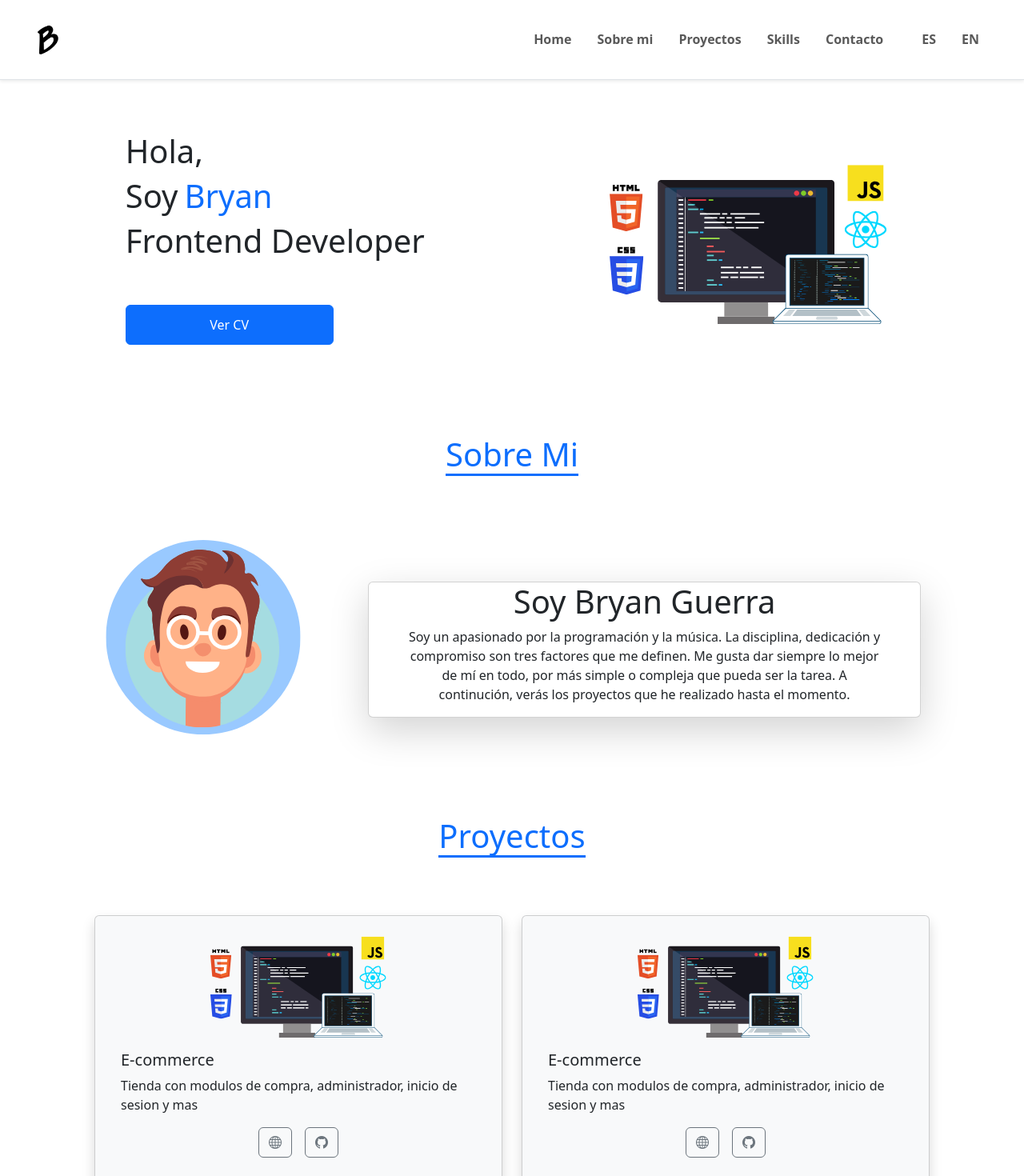
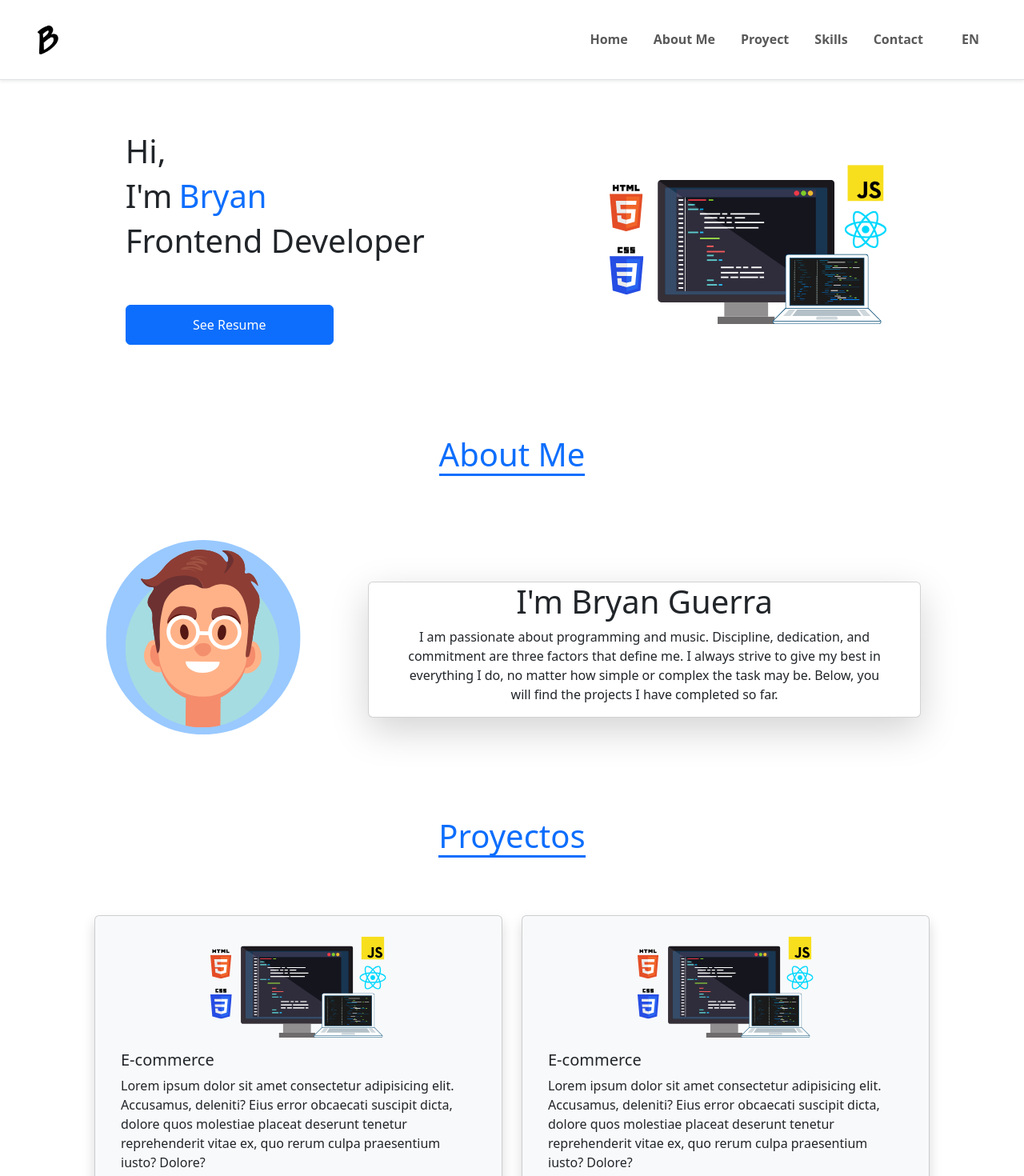
Before and after one commit to BryanMlg/Portafolio, a React (Vite) app: page / in a window 1280 px wide. Shown: the top 1470 px of the page at 80% size. Built offline with nearby package versions, Linux system fonts and the light colour scheme.

Commit message:
Context Language Selected

```diff
--- a/src/Components/Aboutme.tsx
+++ b/src/Components/Aboutme.tsx
@@ -1,20 +1,27 @@
 import Imagen from "../assets/Desarrollador.svg";
 import Subtitle from "./Subtitle";
 import Aos from "aos";
+import { useContext } from "react";
+import { AppContext } from "../Context/ContextApp";
 import { useEffect } from "react";
 export default function Aboutme() {
+  const { isOn } = useContext(AppContext);
   useEffect(() => {
     Aos.init();
   }, []);
   return (
     <section
-      className="d-flex flex-column"
       data-aos="fade-down"
       data-aos-easing="ease-in-out"
       data-aos-duration="1000"
       id="aboutme"
     >
-      <Subtitle subtitle="Sobre Mi"/>
+      {isOn ? (
+        <Subtitle subtitle="Sobre Mi" />
+      ) : (
+        <Subtitle subtitle="About Me" />
+      )}
+
       <div
         data-aos="fade-left"
         className="d-flex justify-content-evenly align-items-center  px-5 flex-column flex-sm-row mt-5"
@@ -28,7 +35,8 @@ export default function Aboutme() {
           />
         </div>
         <div className="card px-5 text-center col-md-7 shadow-lg">
-          <h1>Soy Bryan Guerra</h1>
+          {isOn ? <h1>Soy Bryan Guerra</h1> : <h1>I'm Bryan Guerra</h1>}
+          {isOn ? (
             <p>
               Soy un apasionado por la programación y la música. La disciplina,
               dedicación y compromiso son tres factores que me definen. Me gusta
@@ -36,6 +44,15 @@ export default function Aboutme() {
               pueda ser la tarea. A continución, verás los proyectos que he
               realizado hasta el momento.
             </p>
+          ) : (
+            <p>
+              I am passionate about programming and music. Discipline,
+              dedication, and commitment are three factors that define me. I
+              always strive to give my best in everything I do, no matter how
+              simple or complex the task may be. Below, you will find the
+              projects I have completed so far.
+            </p>
+          )}
         </div>
       </div>
     </section>
--- a/src/Components/Contact.tsx
+++ b/src/Components/Contact.tsx
@@ -1,10 +1,17 @@
+import { useContext } from "react";
+import { AppContext } from "../Context/ContextApp";
 export default function Contact() {
+  const { isOn } = useContext(AppContext);
   return (
     <section className="container mt-4 text-center" data-aos="flip-left"
     id="Contact"
     data-aos-easing="ease-out-cubic"
     data-aos-duration="1500">
-    <p>Llámame, o escríbeme un e-mail.</p>
+    {isOn ? (
+        <p>Llámame, o escríbeme un e-mail.</p>
+      ) : (
+        <p>Call me, or send me an e-mail</p>
+      )}
     <div className="container py-5 px-3 d-flex shadow-lg rounded justify-content-center align-items-center flex-column">
     <i className="bi bi-envelope-at fw-medium"> bryanmlg2018@gmail.com</i>
     <i className="bi bi-telephone fw-medium mt-2"> +502 4101-0637</i>
--- a/src/Components/Footer.tsx
+++ b/src/Components/Footer.tsx
@@ -1,10 +1,17 @@
 import Logo from "../assets/5.png";
+import { useContext } from "react";
+import { AppContext } from "../Context/ContextApp";
 export default function Footer() {
+  const { isOn } = useContext(AppContext);
   return (
     <footer className="conatiner-fluid border-top shadow-sm  rounded py-3 mt-5 d-flex justify-content-center align-items-center flex-column">
         <img src={Logo} alt="Logo" style={{width:"40px", height:"40px"}} className="rounded-circle"/>
         <div className="d-flex mt-2">
+        {isOn ? (
         <h6 className="text-center">Creado por</h6>
+      ) : (
+        <h6 className="text-center">Created by</h6>
+      )}
         <h6 className="ms-1 text-primary">Bryan Guerra</h6>
         <h6 className="ms-1">💻</h6>
         </div>
--- a/src/Components/Header.tsx
+++ b/src/Components/Header.tsx
@@ -1,5 +1,10 @@
+import { useContext } from "react";
+import { AppContext } from "../Context/ContextApp";
 import Logo from "../assets/5.png";
+
 export default function Header() {
+  const { isOn, toggleSwitch } = useContext(AppContext);
+
   return (
     <nav
       className="navbar navbar-expand-md border-bottom shadow-sm sticky-top"
@@ -32,38 +37,33 @@ export default function Header() {
         <ul className="navbar-nav nav-underline justify-content-center align-items-center fw-bold">
           <li className="nav-item">
             <a className="nav-link" aria-current="page" href="#">
-              Home
+            {isOn ? "Inicio" : "Home"}
             </a>
           </li>
           <li className="nav-item">
             <a className="nav-link" href="#aboutme">
-              Sobre mi
+            {isOn ? "Sobre Mi" : "About Me"}
             </a>
           </li>
           <li className="nav-item">
             <a className="nav-link" href="#Proyects">
-              Proyectos
+            {isOn ? "Proyectos" : "Proyect"}
             </a>
           </li>
           <li className="nav-item">
             <a className="nav-link" href="#Skills">
-              Skills
+            {isOn ? "Habilidades" : "Skills"}
             </a>
           </li>
           <li className="nav-item">
             <a className="nav-link" href="#Contact">
-              Contacto
+              {isOn ? "Contacto" : "Contact"}
             </a>
           </li>
           <li className="nav-item"></li>
           <li>
-            <a className="nav-link" href="#">
-              ES
-            </a>
-          </li>
-          <li>
-            <a className="nav-link" href="#">
-              EN
+            <a className="nav-link" href="#" onClick={toggleSwitch}>
+              {isOn ? "ES" : "EN"}
             </a>
           </li>
         </ul>
--- a/src/Components/Hero.tsx
+++ b/src/Components/Hero.tsx
@@ -1,10 +1,13 @@
 import { useEffect } from "react";
 import Imagen from "../assets/hero-inferior.svg";
+import { useContext } from "react";
+import { AppContext } from "../Context/ContextApp";
 import Aos from "aos";
 export default function Hero() {
   useEffect(() => {
     Aos.init();
   }, []);
+  const {isOn} = useContext(AppContext);
   return (
     <section
       className="d-flex justify-content-around align-items-center  px-5 flex-column flex-md-row mt-5 mb-5"
@@ -14,9 +17,9 @@ export default function Hero() {
       id="Hero"
     >
       <div>
-        <h1>Hola,</h1>
+        {isOn ? <h1>Hola,</h1> : <h1>Hi,</h1>}
         <div className="d-flex">
-          <h1>Soy</h1>
+          {isOn ? <h1>Soy</h1> : <h1>I'm</h1>}
           <h1 className="ms-2 text-primary ">Bryan</h1>
         </div>
         <h1>Frontend Developer</h1>
@@ -25,7 +28,7 @@ export default function Hero() {
           className="btn btn-primary mt-5"
           style={{ width: "260px", height: "50px" }}
         >
-          Ver CV
+           {isOn ? "Ver CV" : "See Resume"}
         </button>
       </div>
       <div>
--- a/src/Components/Proyects.tsx
+++ b/src/Components/Proyects.tsx
@@ -19,7 +19,10 @@ export default function Proyects() {
       <div className="card-body">
         <h5 className="card-title">E-commerce</h5>
         <p className="card-text">
-          Tienda con modulos de compra, administrador, inicio de sesion y mas
+          Lorem ipsum dolor sit amet consectetur adipisicing elit. Accusamus,
+          deleniti? Eius error obcaecati suscipit dicta, dolore quos molestiae
+          placeat deserunt tenetur reprehenderit vitae ex, quo rerum culpa
+          praesentium iusto? Dolore?
         </p>
         <div className="d-flex justify-content-center align-items-center">
           <a href="#" className="btn btn-outline-secondary">
--- a/src/Components/Subtitle.tsx
+++ b/src/Components/Subtitle.tsx
@@ -9,7 +9,7 @@ const Subtitle: React.FC<SubtitleProps> = ({ subtitle }) => {
     Aos.init();
   }, []);
   return (
-    <div className="d-flex justify-content-center align-items-center">
+    <div className="d-flex justify-content-center align-items-center" data-aos="fade-down">
       <h1 className="text-center mt-5 border-bottom border-3 border-primary text-primary">
       {subtitle}
     </h1>
--- a/src/Containers/SkillsList.tsx
+++ b/src/Containers/SkillsList.tsx
@@ -10,11 +10,18 @@ import React from "../assets/react.svg";
 import Tailwind from "../assets/Tailwind.svg";
 import Webpack from "../assets/Webpack.svg";
 import Git from "../assets/Git.svg";
-import Vite from "../assets/vite.svg"
+import Vite from "../assets/vite.svg";
+import { useContext } from "react";
+import { AppContext } from "../Context/ContextApp";
 export default function SkillsList() {
+  const { isOn } = useContext(AppContext);
   return (
     <section className="container" id="Skills">
-      <h3 className="text-center text-info mb-3 mt-5">Lenguajes</h3>
+      {isOn ? (
+        <h3 className="text-center text-info mb-3 mt-5">Lenguajes</h3>
+      ) : (
+        <h3 className="text-center text-info mb-3 mt-5">Languages</h3>
+      )}
       <div className="row d-flex justify-content-center align-items-center">
         <div className="col-2">
           <Skill image={Imagen} />
@@ -23,7 +30,12 @@ export default function SkillsList() {
           <Skill image={Typescript} />
         </div>
       </div>
-      <h3 className="text-center text-info mb-3 mt-3">Maquetado</h3>
+
+      {isOn ? (
+        <h3 className="text-center text-info mb-3 mt-3">Maquetado</h3>
+      ) : (
+        <h3 className="text-center text-info mb-3 mt-3">Layout Design</h3>
+      )}
       <div className="row d-flex justify-content-center align-items-center">
         <div className="col-2 ">
           <Skill image={Css} />
@@ -35,9 +47,15 @@ export default function SkillsList() {
           <Skill image={Html} />
         </div>
       </div>
-      <h3 className="text-center text-info mb-3 mt-3">
-        Frameworks y Librerias
-      </h3>
+      {isOn ? (
+        <h3 className="text-center text-info mb-3 mt-3">
+          Frameworks y Librerias
+        </h3>
+      ) : (
+        <h3 className="text-center text-info mb-3 mt-3">
+          Frameworks and Libraries
+        </h3>
+      )}
       <div className="row d-flex justify-content-center align-items-center">
         <div className="col-2">
           <Skill image={Nextjs} />
@@ -52,9 +70,12 @@ export default function SkillsList() {
           <Skill image={React} />
         </div>
       </div>
-      <h3 className="text-center text-info mb-3 mt-3">
-       Herramientas
-      </h3>
+
+      {isOn ? (
+        <h3 className="text-center text-info mb-3 mt-3">Herramientas</h3>
+      ) : (
+        <h3 className="text-center text-info mb-3 mt-3">Tools</h3>
+      )}
       <div className="row d-flex justify-content-center align-items-center">
         <div className="col-2">
           <Skill image={Git} />
--- /dev/null
+++ b/src/Context/ContextApp.tsx
@@ -0,0 +1,28 @@
+import React, { createContext, useState, ReactNode } from 'react';
+
+// Definición del contexto
+type AppContextType = {
+  isOn: boolean;
+  toggleSwitch: () => void;
+}
+
+export const AppContext = createContext<AppContextType | null>(null);
+
+export const AppProvider: React.FC<{ children: ReactNode }> = ({ children }) => {
+  const [isOn, setIsOn] = useState<boolean>(false);
+
+  const toggleSwitch = () => {
+    setIsOn(!isOn);
+  };
+
+  const contextValue: AppContextType = {
+    isOn,
+    toggleSwitch,
+  };
+
+  return (
+    <AppContext.Provider value={contextValue}>
+      {children}
+    </AppContext.Provider>
+  );
+};
--- a/src/main.tsx
+++ b/src/main.tsx
@@ -5,8 +5,11 @@ import 'bootstrap/dist/css/bootstrap.min.css';
 import 'bootstrap/dist/js/bootstrap.bundle.min';
 import 'bootstrap-icons/font/bootstrap-icons.css';
 import 'aos/dist/aos.css';
+import { AppProvider } from './Context/ContextApp.tsx';
 ReactDOM.createRoot(document.getElementById('root') as HTMLElement).render(
   <React.StrictMode>
+    <AppProvider>
     <App />
+    </AppProvider>
   </React.StrictMode>,
 )
```
Lines whose indentation alone changed are shown as unchanged.
